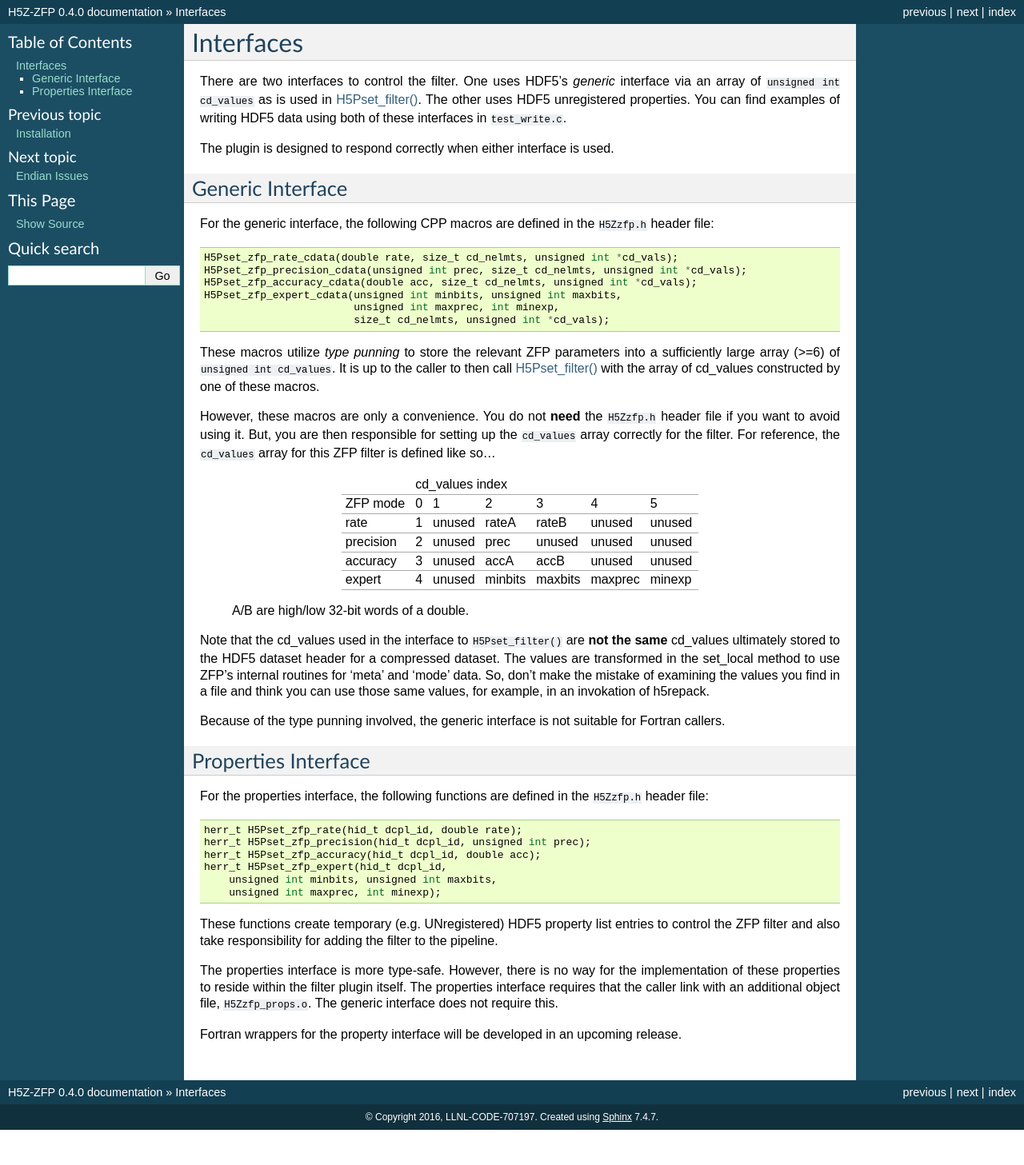
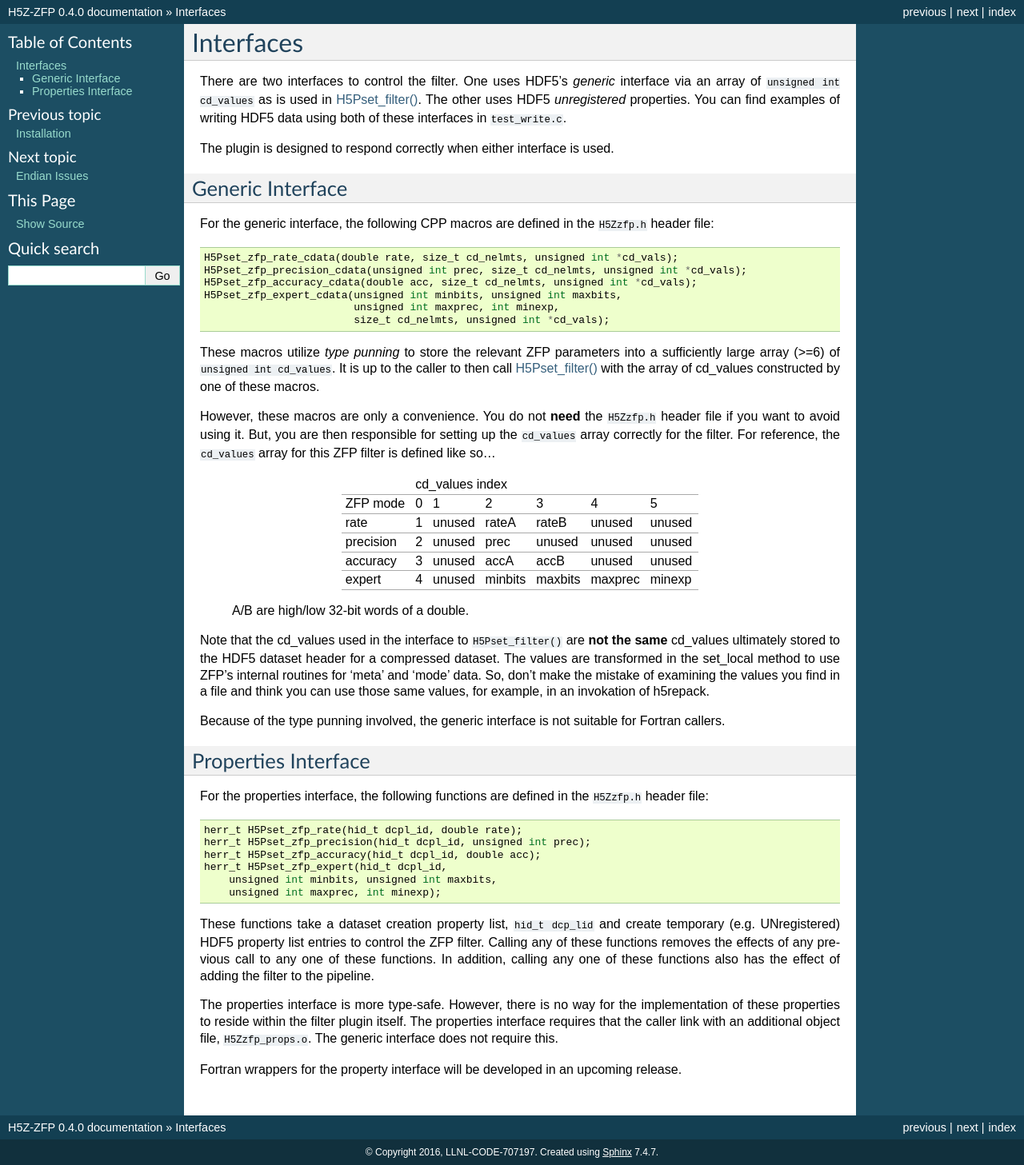
Before and after one commit to LLNL/H5Z-ZFP, a Sphinx documentation site: the page built from docs/interfaces.rst, in a window 1280 px wide. Shown: the whole page at 80% size. Built offline with Sphinx 7.4.7, drawn with Linux system fonts in a browser that asks for light colours; before the commit the page ends 1413 px from its top, so only the background shows below that.

Commit message:
Update interfaces.rst

```diff
--- a/docs/interfaces.rst
+++ b/docs/interfaces.rst
@@ -5,7 +5,7 @@ Interfaces
 There  are two  interfaces  to  control the  filter.  One uses  HDF5's
 *generic* interface via  an array of ``unsigned int cd_values`` as is used
 in `H5Pset_filter() <https://support.hdfgroup.org/HDF5/doc/RM/RM_H5P.html#Property-SetFilter>`_. The other
-uses HDF5 unregistered properties. You  can find examples  of writing
+uses HDF5 *unregistered* properties. You  can find examples  of writing
 HDF5 data using both of these interfaces in ``test_write.c``.
 
 The plugin is designed to respond correctly when either interface is used.
@@ -80,9 +80,12 @@ the ``H5Zzfp.h`` header file::
         unsigned int minbits, unsigned int maxbits,
         unsigned int maxprec, int minexp);
 
-These  functions create  temporary (e.g.  UNregistered)  HDF5 property
-list entries  to control the  ZFP filter and also  take responsibility
-for adding the filter to the pipeline.
+These  functions take a dataset creation property list, ``hid_t dcp_lid`` and
+create  temporary (e.g.  UNregistered)  HDF5 property
+list entries  to control the  ZFP filter. Calling any of these functions
+removes the effects of any previous call to any one of these functions.
+In addition, calling any one of these functions also has the effect of
+adding the filter to the pipeline.
 
 The properties interface  is more type-safe. However, there  is no way
 for the implementation of these properties to reside within the filter
```
